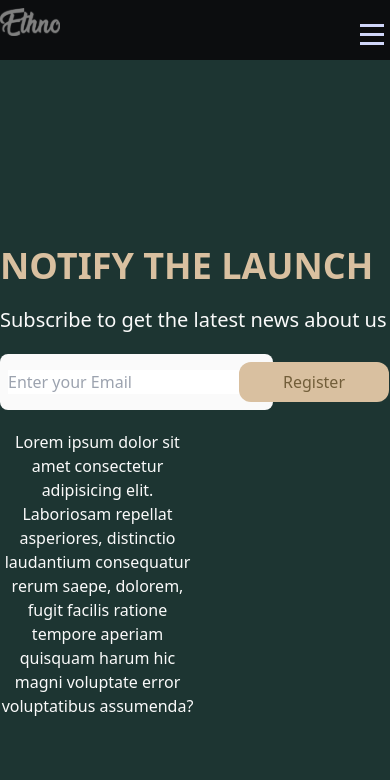
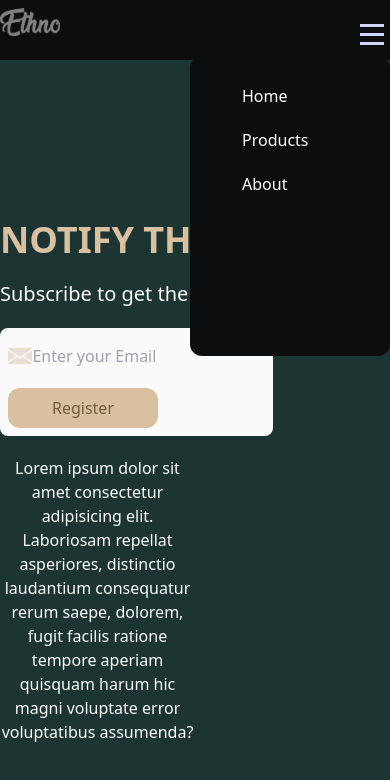
Before and after one commit to Suleman-Tasawar/CultureFurniture, a React (Vite) app: page /notify in a window 390 px wide. Both pictures are taken after a click on the element 375 px from the left and 39 px from the top of the page. Shown: the top 780 px of the page. Built offline with nearby package versions, Linux system fonts and the light colour scheme.

Commit message:
Fixed the Navbar

```diff
--- a/src/components/NavBar.jsx
+++ b/src/components/NavBar.jsx
@@ -26,9 +26,9 @@ export default function NavBar() {
         <ul
           className={`${
             toggle ? "sm:block " : "sm:hidden "
-          } sm:absolute md:static lg:static sm:hidden md:flex lg:flex sm:top-16 sm:right-0 flex lg:flex-row
+          } sm:absolute md:static lg:static  md:flex lg:flex sm:top-14 sm:right-0 flex lg:flex-row
         md:flex-row sm:flex-col pt-2 sm:h-[300px] md:h-[40px]
-         lg:h-[40px] sm:w-[200px] md:w-[100%] lg:w-[100%] sm:bg-background`}
+         lg:h-[40px] sm:w-[200px] md:w-[100%] lg:w-[100%] sm:bg-background sm:rounded-xl`}
         >
           <li className=" cursor-pointer pl-5 sm:mt-5 sm:ml-8 md:mt-0 md:ml-0 lg:mt-0 lg:ml-0 ">
             <NavLink
--- a/src/pages/Notify.jsx
+++ b/src/pages/Notify.jsx
@@ -20,14 +20,14 @@ function Notify() {
       </p>
 
       <form>
-        <div className="mt-5 flex justify-between align-middle bg-white rounded-lg  w-[70%] p-2">
-          <div className="flex mt-2">
+        <div className="mt-5 flex lg:flex-row md:flex-row sm:flex-col lg:justify-between md:justify-between sm:justify-center align-middle bg-white rounded-lg  w-[70%] p-2">
+          <div className="flex mt-2 w-full">
             <div>
               <img src={email} alt="Email" />
             </div>
-            <div className="w-fit">
+            <div className="w-full">
               <input
-                className="border-none outline-none w-fit"
+                className="border-none outline-none w-full bg-white"
                 type="text"
                 name="email"
                 placeholder="Enter your Email"
@@ -36,7 +36,7 @@ function Notify() {
             </div>
           </div>
           <div>
-            <button className="w-[150px] h-[40px] bg-neutral-yellow text-show-brown rounded-xl">
+            <button className="w-[150px] h-[40px] sm:mt-5 bg-neutral-yellow text-show-brown rounded-xl">
               Register
             </button>
           </div>
```
